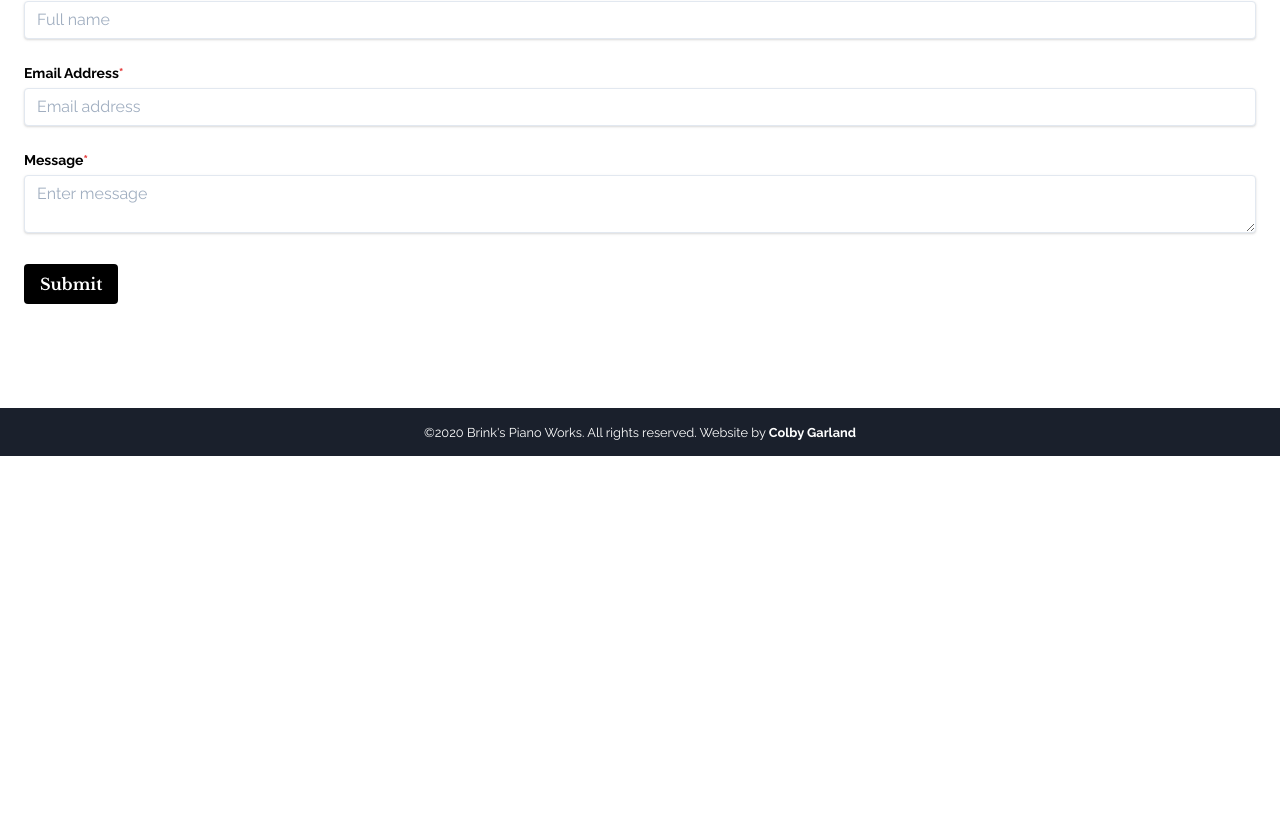
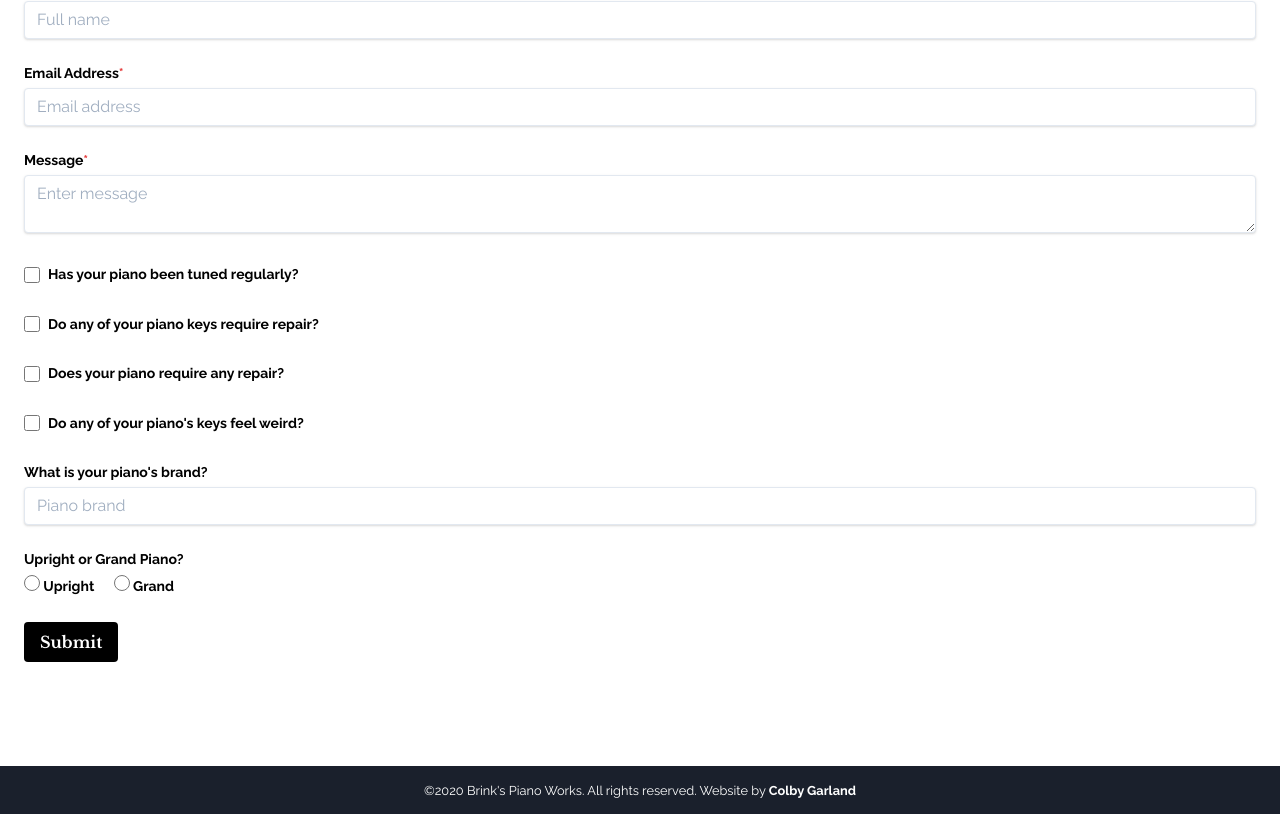
Before and after one commit to colbygarland/brinks-piano, a Nuxt app: page /contact in a window 1280 px wide. Shown: the part 528-1342 px from the top of the page. Before the commit the page ends 984 px from the top, so only its background shows below. Built offline with nearby package versions, Linux system fonts and the light colour scheme.

Commit message:
Updated the contact form

```diff
--- a/pages/contact.vue
+++ b/pages/contact.vue
@@ -3,29 +3,155 @@
     <Container>
       <H1>Contact</H1>
       <div class="prose">
-                <p>Looking to get your piano tuned or repaired? Have an old guitar lying around you want fixed?</p>
+        <p>
+          Looking to get your piano tuned or repaired? Have an old guitar lying
+          around you want fixed?
+        </p>
         <h4>Pricing</h4>
-                <p>At Brink's Piano Works our prices are non negotiable, and subject to change, based on many factors including the condition of one's piano.</p>
-                <p>We also charge per km, outside of my area. The price is firm, to drop the cost, line up more pianos so the travel bill can be split between more people. </p>
+        <p>
+          At Brink's Piano Works our prices are non negotiable, and subject to
+          change, based on many factors including the condition of one's piano.
+        </p>
+        <p>
+          We also charge per km, outside of my area. The price is firm, to drop
+          the cost, line up more pianos so the travel bill can be split between
+          more people.
+        </p>
       </div>
       <form class="mt-10" netlify netlify-honeypot="bot-field">
         <div class="hidden">
-                    <label>Don’t fill this out if you're human: <input name="bot-field" /></label>
+          <label
+            >Don’t fill this out if you're human: <input name="bot-field"
+          /></label>
         </div>
         <div class="mb-6">
-                    <label class="font-bold text-sm block mb-1" for="name">Name<span class="text-red-600">*</span></label>
-                    <input placeholder="Full name" id="name" name="name" class="shadow appearance-none border rounded w-full py-2 px-3 text-gray-700 leading-tight focus:outline-none focus:shadow-outline" required />
+          <label class="font-bold text-sm block mb-1" for="name"
+            >Name<span class="text-red-600">*</span></label
+          >
+          <input
+            placeholder="Full name"
+            id="name"
+            name="name"
+            class="shadow appearance-none border rounded w-full py-2 px-3 text-gray-700 leading-tight focus:outline-none focus:shadow-outline"
+            required
+          />
         </div>
         <div class="mb-6">
-                    <label class="font-bold text-sm block mb-1" for="email">Email Address<span class="text-red-600">*</span></label>
-                    <input placeholder="Email address" id="email" name="email" type="email" class="shadow appearance-none border rounded w-full py-2 px-3 text-gray-700 leading-tight focus:outline-none focus:shadow-outline" required />
+          <label class="font-bold text-sm block mb-1" for="email"
+            >Email Address<span class="text-red-600">*</span></label
+          >
+          <input
+            placeholder="Email address"
+            id="email"
+            name="email"
+            type="email"
+            class="shadow appearance-none border rounded w-full py-2 px-3 text-gray-700 leading-tight focus:outline-none focus:shadow-outline"
+            required
+          />
         </div>
         <div class="mb-6">
-                    <label class="font-bold text-sm block mb-1" for="message">Message<span class="text-red-600">*</span></label>
-                    <textarea placeholder="Enter message" id="message" name="message" class="shadow appearance-none border rounded w-full py-2 px-3 text-gray-700 leading-tight focus:outline-none focus:shadow-outline" required></textarea>
+          <label class="font-bold text-sm block mb-1" for="message"
+            >Message<span class="text-red-600">*</span></label
+          >
+          <textarea
+            placeholder="Enter message"
+            id="message"
+            name="message"
+            class="shadow appearance-none border rounded w-full py-2 px-3 text-gray-700 leading-tight focus:outline-none focus:shadow-outline"
+            required
+          ></textarea>
         </div>
         <div class="mb-6">
-                    <button type="submit" class="mr-5 bg-black hover:bg-gray-700 text-white font-bold py-2 px-4 rounded font-serif">Submit</button>
+          <label class="inline-flex items-center">
+            <input
+              type="checkbox"
+              class="form-checkbox h-4 w-4"
+              name="piano_tuned_regularly"
+              value="yes"
+            /><span class="font-bold text-sm block ml-2"
+              >Has your piano been tuned regularly?</span
+            >
+          </label>
+        </div>
+        <div class="mb-6">
+          <label class="inline-flex items-center">
+            <input
+              type="checkbox"
+              class="form-checkbox h-4 w-4"
+              name="piano_keys_need_repair"
+              value="yes"
+            /><span class="font-bold text-sm block ml-2"
+              >Do any of your piano keys require repair?</span
+            >
+          </label>
+        </div>
+        <div class="mb-6">
+          <label class="inline-flex items-center">
+            <input
+              type="checkbox"
+              class="form-checkbox h-4 w-4"
+              name="piano_requires_repair"
+              value="yes"
+            /><span class="font-bold text-sm block ml-2"
+              >Does your piano require any repair?</span
+            >
+          </label>
+        </div>
+        <div class="mb-6">
+          <label class="inline-flex items-center">
+            <input
+              type="checkbox"
+              class="form-checkbox h-4 w-4"
+              name="piano_keys_feel_weird"
+              value="yes"
+            /><span class="font-bold text-sm block ml-2"
+              >Do any of your piano's keys feel weird?</span
+            >
+          </label>
+        </div>
+        <div class="mb-6">
+          <label class="font-bold text-sm block mb-1" for="brand"
+            >What is your piano's brand?</label
+          >
+          <input
+            placeholder="Piano brand"
+            id="brand"
+            name="brand"
+            type="text"
+            class="shadow appearance-none border rounded w-full py-2 px-3 text-gray-700 leading-tight focus:outline-none focus:shadow-outline"
+          />
+        </div>
+        <div class="mb-6">
+          <label class="font-bold text-sm block mb-1"
+            >Upright or Grand Piano?</label
+          >
+          <label class="font-bold text-sm mr-4">
+            <input
+              type="radio"
+              class="form-radio h-4 w-4"
+              name="piano_type"
+              value="upright"
+            />
+            Upright
+          </label>
+          <label class="font-bold text-sm mr-4">
+            <input
+              type="radio"
+              class="form-radio h-4 w-4"
+              name="piano_type"
+              value="upright"
+            />
+            Grand
+          </label>
+        </div>
+
+        <div class="mb-6">
+          <button
+            type="submit"
+            class="mr-5 bg-black hover:bg-gray-700 text-white font-bold py-2 px-4 rounded font-serif"
+          >
+            Submit
+          </button>
         </div>
       </form>
     </Container>
@@ -33,7 +159,5 @@
 </template>
 
 <script>
-    export default {
-
-    }
+export default {};
 </script>
```
Lines whose indentation alone changed are shown as unchanged.
